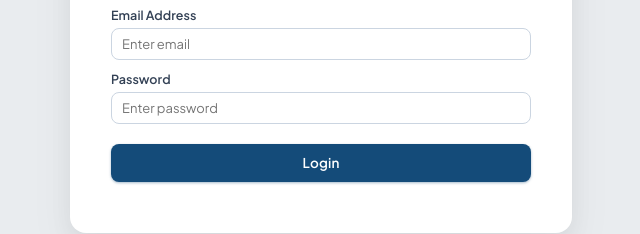
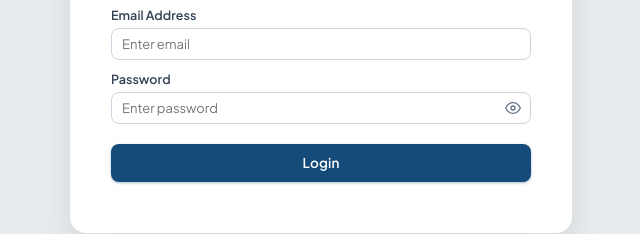
Before and after one commit to kriyonainfotech/satguruclinic_frontend, a React (Vite) app: page /login in a window 1280 px wide. Shown: the part 378-612 px from the top of the page, without its empty margins (319-959 px from the left). Built offline with nearby package versions, Linux system fonts and the light colour scheme.

Commit message:
error solve in clockin

```diff
--- a/src/App.css
+++ b/src/App.css
@@ -2779,18 +2779,11 @@ input[type="datetime-local"] {
   height: 38px;
 }
 
-/* Mobile Responsive Task Cards (< 767px) */
+/* Responsive Task Cards — card view sirf <= 992px par dikhta hai,
+   isliye card styling global rakhi hai (pehle sirf < 767px me thi,
+   jis wajah se 768–992px me card unstyled aata tha) */
 .task-mobile-card-view {
   display: none;
-}
-
-@media (max-width: 767px) {
-  .task-mobile-card-view {
-    display: flex;
-    flex-direction: column;
-    gap: 8px;
-    width: 100%;
-    box-sizing: border-box;
 }
 
 .task-mobile-card {
@@ -2801,6 +2794,8 @@ input[type="datetime-local"] {
   display: flex;
   flex-direction: column;
   gap: 6px;
+  min-width: 0;
+  box-sizing: border-box;
   box-shadow: 0 1px 2px rgba(0, 0, 0, 0.04);
   transition: all 0.2s ease;
 }
@@ -2851,13 +2846,13 @@ input[type="datetime-local"] {
 
 .task-mobile-card-body {
   display: flex;
-    flex-wrap: nowrap;
+  flex-wrap: wrap;
   align-items: center;
   justify-content: space-between;
-    gap: 6px;
-    padding: 6px 0;
-    border-top: 1px dashed #f1f5f9;
-    border-bottom: 1px dashed #f1f5f9;
+  gap: 6px 10px;
+  padding: 6px 0 0;
+  margin-top: auto;
+  border-top: 1px dashed #e2e8f0;
   font-size: 11.5px;
 }
 
@@ -2865,6 +2860,7 @@ input[type="datetime-local"] {
   display: inline-flex;
   align-items: center;
   gap: 6px;
+  min-width: 0;
   color: #475569;
 }
 
@@ -2872,11 +2868,15 @@ input[type="datetime-local"] {
   font-weight: 600;
   color: #1e293b;
   font-size: 12.5px;
+  overflow: hidden;
+  text-overflow: ellipsis;
+  white-space: nowrap;
 }
 
 .task-mobile-due {
   font-weight: 500;
   color: #64748b;
+  white-space: nowrap;
 }
 
 .task-mobile-card-actions {
@@ -2886,11 +2886,20 @@ input[type="datetime-local"] {
   gap: 4px;
 }
 
-  /* Icon-only buttons on mobile — slightly smaller than desktop */
-  .task-mobile-card-actions .tbl-icon-btn {
+/* Icon-only buttons in cards — slightly smaller than desktop */
+.task-mobile-card-view .tbl-icon-btn {
   width: 26px !important;
   height: 26px !important;
   border-radius: 6px !important;
+}
+
+@media (max-width: 767px) {
+  .task-mobile-card-view {
+    display: flex;
+    flex-direction: column;
+    gap: 8px;
+    width: 100%;
+    box-sizing: border-box;
   }
 
   /* Responsive Tabs on small screens */
--- a/src/components/FormInput.css
+++ b/src/components/FormInput.css
@@ -30,6 +30,32 @@ textarea.crm-input {
   resize: vertical;
 }
 
+.crm-password-wrap {
+  position: relative;
+  width: 100%;
+}
+
+.crm-input.crm-input-password {
+  padding-right: 34px;
+}
+
+/* Eye button — koi hover effect nahi (App.css ka global button:hover bhi nahi) */
+.crm-password-toggle,
+.crm-password-toggle:hover {
+  position: absolute;
+  top: 50%;
+  right: 6px;
+  transform: translateY(-50%);
+  padding: 4px;
+  background: transparent;
+  border: none;
+  color: #64748b;
+  cursor: pointer;
+  display: flex;
+  align-items: center;
+  justify-content: center;
+}
+
 .crm-input:focus {
   border-color: var(--primary-color);
   background-color: #ffffff;
--- a/src/components/FormInput.jsx
+++ b/src/components/FormInput.jsx
@@ -1,7 +1,26 @@
-import React from 'react';
+import React, { useState } from 'react';
 import './FormInput.css';
 
+const EyeIcon = () => (
+  <svg width="16" height="16" viewBox="0 0 24 24" fill="none" stroke="currentColor" strokeWidth="2" strokeLinecap="round" strokeLinejoin="round">
+    <path d="M1 12s4-8 11-8 11 8 11 8-4 8-11 8-11-8-11-8z" />
+    <circle cx="12" cy="12" r="3" />
+  </svg>
+);
+
+const EyeOffIcon = () => (
+  <svg width="16" height="16" viewBox="0 0 24 24" fill="none" stroke="currentColor" strokeWidth="2" strokeLinecap="round" strokeLinejoin="round">
+    <path d="M17.94 17.94A10.07 10.07 0 0 1 12 20c-7 0-11-8-11-8a18.45 18.45 0 0 1 5.06-5.94" />
+    <path d="M9.9 4.24A9.12 9.12 0 0 1 12 4c7 0 11 8 11 8a18.5 18.5 0 0 1-2.16 3.19" />
+    <path d="M14.12 14.12a3 3 0 1 1-4.24-4.24" />
+    <line x1="1" y1="1" x2="23" y2="23" />
+  </svg>
+);
+
 const FormInput = ({ label, type = 'text', placeholder, value, onChange, required = false, isTextArea = false, ...props }) => {
+  const [showPassword, setShowPassword] = useState(false);
+  const isPassword = type === 'password';
+
   return (
     <div className="crm-input-group">
       {label && <label className="crm-input-label">{label}</label>}
@@ -15,6 +34,29 @@ const FormInput = ({ label, type = 'text', placeholder, value, onChange, require
           rows={4}
           {...props}
         />
+      ) : isPassword ? (
+        // Password field me eye button se show/hide
+        <div className="crm-password-wrap">
+          <input
+            type={showPassword ? 'text' : 'password'}
+            className="crm-input crm-input-password"
+            placeholder={placeholder}
+            value={value}
+            onChange={onChange}
+            required={required}
+            {...props}
+          />
+          <button
+            type="button"
+            className="crm-password-toggle"
+            onClick={() => setShowPassword(s => !s)}
+            aria-label={showPassword ? 'Hide password' : 'Show password'}
+            title={showPassword ? 'Hide password' : 'Show password'}
+            tabIndex={-1}
+          >
+            {showPassword ? <EyeOffIcon /> : <EyeIcon />}
+          </button>
+        </div>
       ) : (
         <input
           type={type}
--- a/src/pages/Dashboard.css
+++ b/src/pages/Dashboard.css
@@ -175,6 +175,9 @@
   display: flex;
   flex-direction: column;
   gap: 16px;
+  /* min-width:0 zaroori — warna lamba task title grid column ko blow up karke
+     poori page ko non-responsive bana deta hai (empty account me content kam hone se dikhta nahi) */
+  min-width: 0;
 }
 
 .section-title-wrap {
@@ -210,6 +213,7 @@
   align-items: center;
   justify-content: space-between;
   gap: 16px;
+  flex-wrap: wrap;
   transition: all 0.2s ease;
 }
 
@@ -232,6 +236,8 @@
   display: flex;
   align-items: center;
   gap: 14px;
+  flex: 1 1 auto;
+  min-width: 0;
 }
 
 .shift-status-icon-wrap {
@@ -419,6 +425,7 @@
   display: flex;
   flex-direction: column;
   gap: 20px;
+  min-width: 0;
 }
 
 .dashboard-wallet-card {
@@ -1055,6 +1062,7 @@
   flex-direction: column;
   gap: 5px;
   min-width: 0;
+  flex: 1 1 auto;
 }
 
 .dash-task-title {
@@ -1122,3 +1130,39 @@
 .dash-tasks-view-all:hover {
   text-decoration: underline;
 }
+
+/* Shift cards sm/md pe vertical stack — Clock In button screen ke bahar na jaye (shift-type account fix) */
+@media (max-width: 768px) {
+  .shift-card {
+    flex-direction: column;
+    align-items: flex-start;
+    gap: 14px;
+    padding: 16px;
+  }
+
+  /* Button normal width me rahe, left aligned — full-width stretch nahi (bahut lamba lagta tha) */
+  .shift-action-btn-wrap {
+    width: auto;
+  }
+
+  .btn-clock-in,
+  .btn-clock-out,
+  .btn-completed-badge {
+    width: auto;
+    padding: 10px 22px;
+  }
+}
+
+/* Today's Tasks row mobile pe: lamba title layout na toode, dropdown neeche aa jaye */
+@media (max-width: 768px) {
+  .dash-task-row {
+    flex-direction: column;
+    align-items: stretch;
+    gap: 10px;
+  }
+
+  .dash-task-title {
+    white-space: normal;
+    overflow-wrap: anywhere;
+  }
+}
--- a/src/pages/Medicines.jsx
+++ b/src/pages/Medicines.jsx
@@ -138,8 +138,7 @@ const Medicines = () => {
     return (
         <div>
             {/* Controls Bar: Search, Category Filter, and Add Button */}
-            <div className="sp-controls-bar">
-                <div style={{ display: 'flex', gap: '12px', flex: 1, flexWrap: 'wrap' }}>
+            <div className="sp-controls-bar sp-med-controls">
                 <div className="sp-search-input-wrap">
                     <SearchIcon size={16} className="sp-search-icon" />
                     <input
@@ -151,14 +150,14 @@ const Medicines = () => {
                     />
                 </div>
 
-                    <div style={{ width: '180px' }}>
+                <div className="sp-med-actions">
+                    <div className="sp-med-filter">
                         <CustomSelect
                             value={selectedCategoryFilter}
                             onChange={setSelectedCategoryFilter}
                             options={filterOptions}
                             placeholder="All Categories"
                         />
-                    </div>
                     </div>
 
                     {perm('add') && (
@@ -170,6 +169,7 @@ const Medicines = () => {
                             <PlusIcon size={16} /> Add Medicine
                         </button>
                     )}
+                </div>
             </div>
 
             {/* Medicines Cards Grid */}
--- a/src/pages/Packages.jsx
+++ b/src/pages/Packages.jsx
@@ -189,7 +189,7 @@ const Packages = () => {
     return (
         <div>
             {/* Controls Bar: Search & Add Button */}
-            <div className="sp-controls-bar">
+            <div className="sp-controls-bar sp-controls-inline">
                 <div className="sp-search-input-wrap">
                     <SearchIcon size={16} className="sp-search-icon" />
                     <input
--- a/src/pages/Services.jsx
+++ b/src/pages/Services.jsx
@@ -102,7 +102,7 @@ const Services = () => {
     return (
         <div>
             {/* Controls Bar: Search & Add Button */}
-            <div className="sp-controls-bar">
+            <div className="sp-controls-bar sp-controls-inline">
                 <div className="sp-search-input-wrap">
                     <SearchIcon size={16} className="sp-search-icon" />
                     <input
--- a/src/pages/ServicesAndPackages.css
+++ b/src/pages/ServicesAndPackages.css
@@ -540,6 +540,25 @@
     max-width: 100%;
   }
 
+  /* Services & Packages: search aur Add button ek hi line me */
+  .sp-controls-bar.sp-controls-inline {
+    flex-direction: row;
+    flex-wrap: nowrap;
+    align-items: center;
+    gap: 10px;
+  }
+
+  .sp-controls-inline .sp-search-input-wrap {
+    min-width: 0;
+    flex: 1 1 auto;
+  }
+
+  .sp-controls-inline .sp-add-btn {
+    flex-shrink: 0;
+    height: 38px;
+    padding: 0 14px !important;
+  }
+
   .sp-cards-grid {
     grid-template-columns: 1fr;
   }
@@ -571,3 +590,63 @@
     height: 13px !important;
   }
 }
+
+/* ==========================================================================
+   Medicines Controls: Search + (Filter & Add in one line on sm only)
+   ========================================================================== */
+.sp-med-controls {
+  flex-wrap: nowrap;
+}
+
+.sp-med-controls .sp-search-input-wrap {
+  max-width: 480px;
+}
+
+.sp-med-actions {
+  display: flex;
+  align-items: center;
+  gap: 12px;
+  flex: 1;
+}
+
+.sp-med-filter {
+  width: 180px;
+}
+
+.sp-med-actions .sp-add-btn {
+  margin-left: auto;
+}
+
+@media (max-width: 768px) {
+  .sp-med-controls {
+    flex-direction: column;
+    align-items: stretch;
+    gap: 12px;
+  }
+
+  .sp-med-controls .sp-search-input-wrap {
+    min-width: 0;
+    max-width: 100%;
+    width: 100%;
+  }
+
+  .sp-med-controls .sp-search-input {
+    height: 44px;
+    font-size: 14px;
+  }
+
+  .sp-med-actions {
+    width: 100%;
+  }
+
+  .sp-med-filter {
+    flex: 1;
+    min-width: 0;
+    width: auto;
+  }
+
+  .sp-med-actions .sp-add-btn {
+    flex-shrink: 0;
+    height: 38px;
+  }
+}
```
Also changed, not shown: 1 other file (tests, documents, lock files or other folders). Lines whose indentation alone changed are shown as unchanged.
